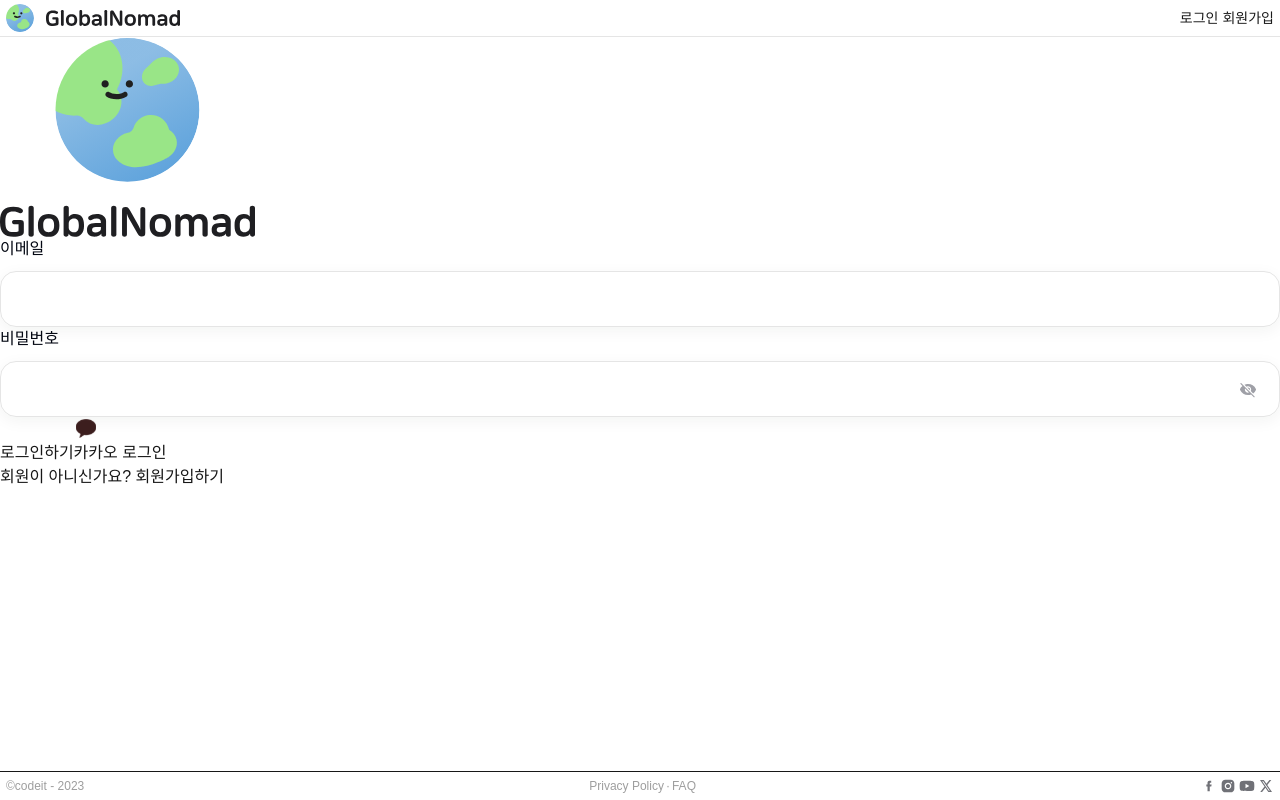
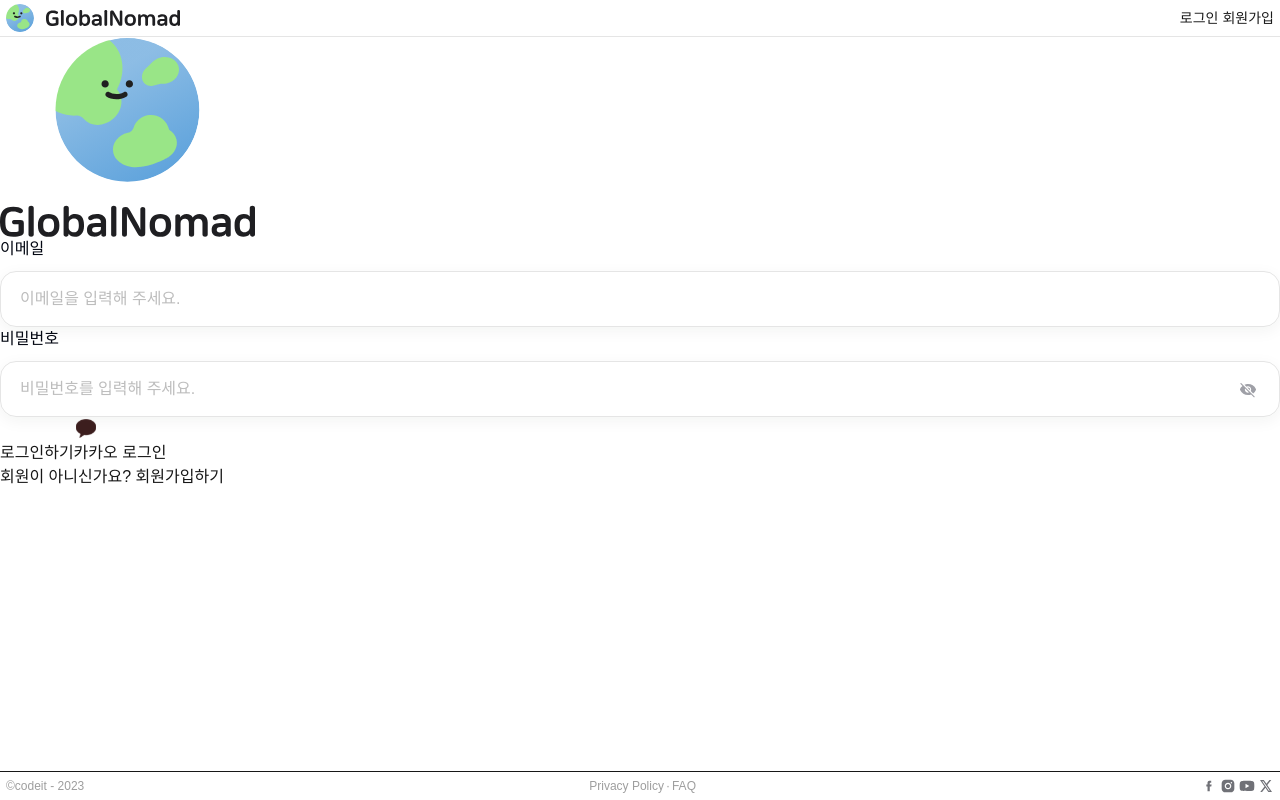
Before and after one commit to yuwonkyu/codenomad, a Next.js app: page /login in a window 1280 px wide. Built offline with nearby package versions, Linux system fonts and the light colour scheme; a web font is replaced by a local one.

Commit message:
✨feat: 이메일 및 비밀번호 유효성 검사 추가

```diff
--- a/src/app/login/page.tsx
+++ b/src/app/login/page.tsx
@@ -7,10 +7,27 @@ import Input from '@/components/common/Input';
 const LoginPage = () => {
   const [email, setEmail] = useState('');
   const [password, setPassword] = useState('');
+  const [emailError, setEmailError] = useState('');
+  const [passwordError, setPasswordError] = useState('');
+
+  // 유효성 검사 함수
+  const validateEmail = (value: string) => {
+    const isValid = /^[^\s@]+@[^\s@]+\.[^\s@]+$/.test(value);
+    setEmailError(isValid ? '' : '이메일 형식으로 작성해 주세요.');
+  };
+
+  const validatePassword = (value: string) => {
+    setPasswordError(value.length >= 8 ? '' : '8자 이상 작성해 주세요.');
+  };
+
+  // 폼 유효성 상태
+  const isFormValid = email && password && !emailError && !passwordError;
 
   const handleSubmit = (e: React.FormEvent) => {
     e.preventDefault();
-    alert('API 연결 전입니다ㅎㅎ');
+    if (isFormValid) {
+      alert('API 연결 전입니다ㅎㅎ');
+    }
   };
 
   return (
@@ -28,6 +45,10 @@ const LoginPage = () => {
           type='email'
           value={email}
           onChange={(e) => setEmail(e.target.value)}
+          onBlur={(e) => validateEmail(e.target.value)}
+          error={emailError}
+          placeholder='이메일을 입력해 주세요.'
+          autoComplete='email'
         />
 
         {/* 비밀번호 입력 */}
@@ -36,10 +57,16 @@ const LoginPage = () => {
           type='password'
           value={password}
           onChange={(e) => setPassword(e.target.value)}
+          onBlur={(e) => validateEmail(e.target.value)}
+          error={passwordError}
+          placeholder='비밀번호를 입력해 주세요.'
+          autoComplete='current-password'
         />
 
         {/* 로그인 버튼 */}
-        <button type='submit'>로그인하기</button>
+        <button type='submit' disabled={!isFormValid}>
+          로그인하기
+        </button>
 
         {/* 카카오 로그인 */}
         <button>
```
